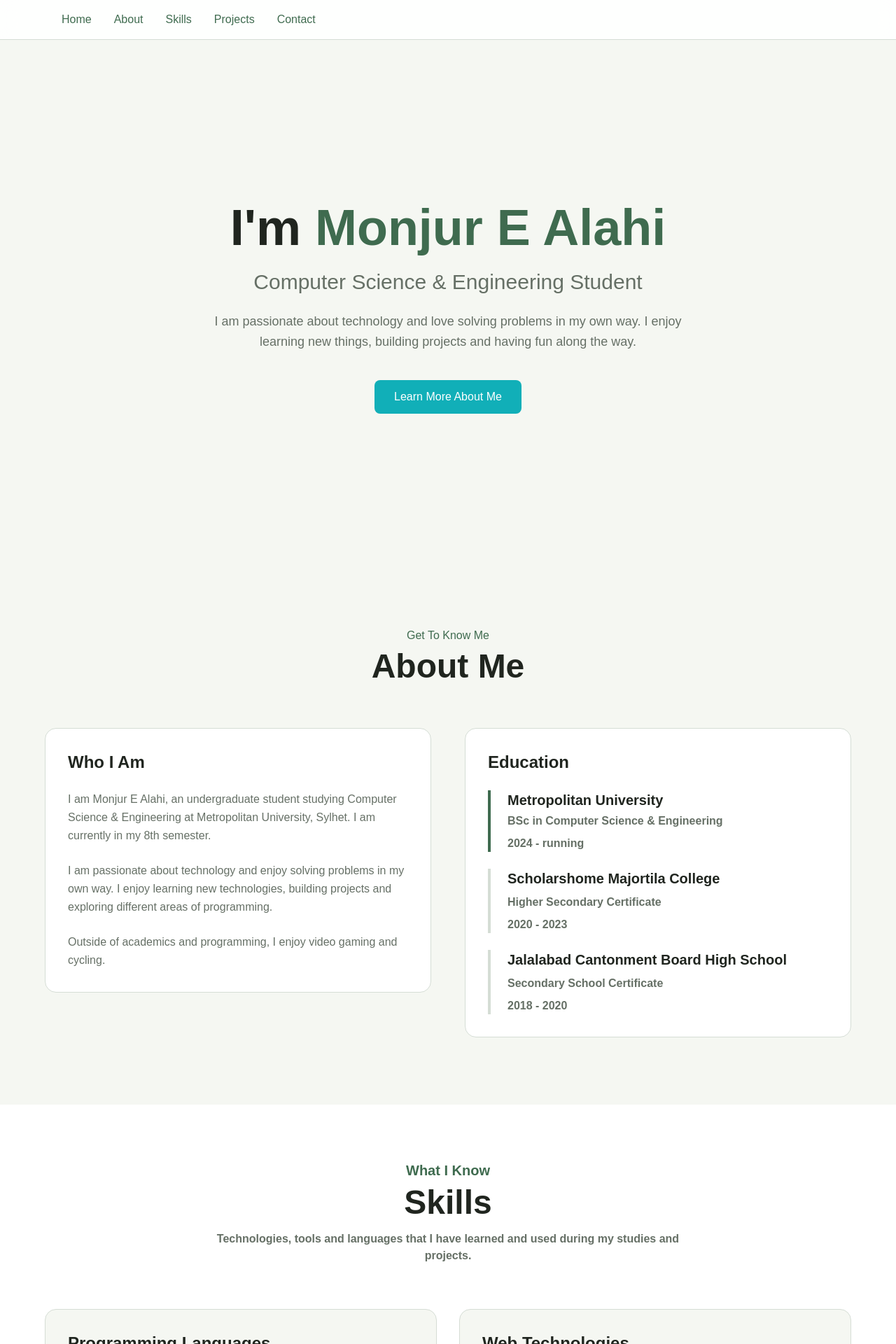
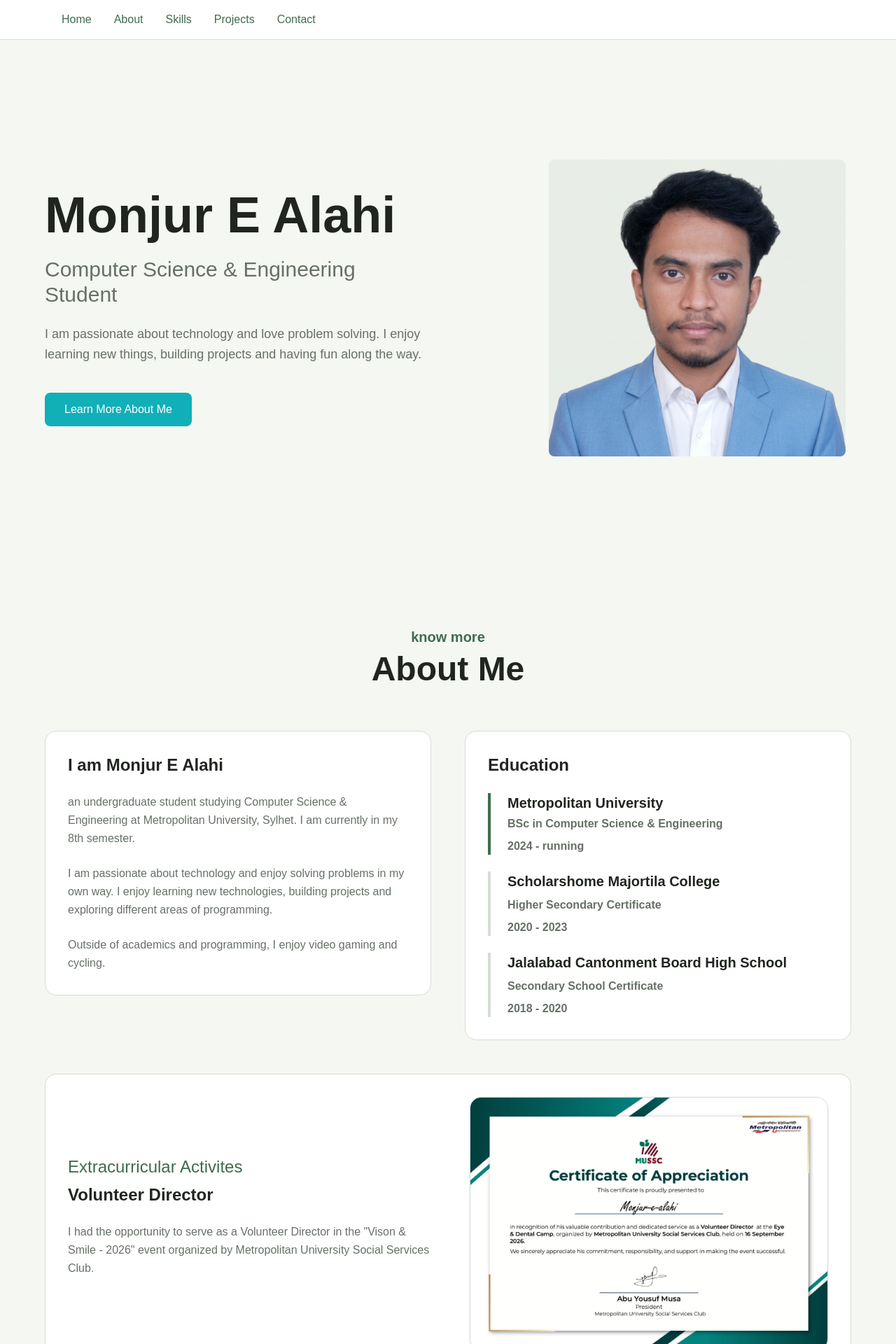
Before and after one commit to Monjur-046/Portfolio, a React app: page / in a window 1280 px wide. Shown: the top 1920 px of the page at 70% size. Built offline with nearby package versions, Linux system fonts and the light colour scheme; the HTML template or start-up script is replaced by a standard one.

Commit message:
Updated Hero, About, Contact, Project, Skills

```diff
--- a/src/components/About.jsx
+++ b/src/components/About.jsx
@@ -1,3 +1,5 @@
+import certificateImage from "../assets/certificate.jpeg"
+
 function About() {
     return (
         <section
@@ -6,10 +8,10 @@ function About() {
         >
             <div className="max-w-6xl mx-auto">
 
-                {/* Section Title */}
+
                 <div className="text-center mb-16">
-                    <p className="text-[#3F6B4F] font-medium mb-2">
-                        Get To Know Me
+                    <p className="text-xl text-[#3F6B4F] font-semibold font-medium mb-2">
+                        know more
                     </p>
 
                    <h2 className="text-4xl md:text-5xl font-bold text-[#20251F]">
@@ -17,17 +19,17 @@ function About() {
                     </h2>
                 </div>
 
-                {/* About Content */}
+
                 <div className="grid md:grid-cols-2 gap-12 items-start">
 
                     {/* Text */}
                     <div className="bg-white border border-[#D5DDD5] rounded-2xl p-8">
                         <h3 className="text-2xl font-semibold text-[#20251F] mb-6">
-                            Who I Am
+                            I am Monjur E Alahi
                         </h3>
 
                         <p className="text-[#667066] leading-relaxed mb-6">
-                            I am Monjur E Alahi, an undergraduate student studying
+                            an undergraduate student studying
                             Computer Science & Engineering at Metropolitan
                             University, Sylhet. I am currently in my 8th semester.
                         </p>
@@ -104,6 +106,39 @@ function About() {
                     </div>
 
                 </div>
+
+                <div className="mt-12 bg-white border border-[#D5DDD5] rounded-2xl p-8">
+                    <div className="grid md:grid-cols-2 gap-10 items-center">
+
+                        <div>
+                            <p className="text-[#3F6B4F] text-2xl font-medium mb-2">
+                                Extracurricular Activites
+                            </p>
+
+                            <h3 className="text-2xl md:text-2xl font-semibold text-[#20251F] mb-6">
+                                Volunteer Director
+                                </h3>
+
+                                <p className="text-[#667066] leading-relaxed mb-5">
+                                    I had the opportunity to serve as a Volunteer Director in the "Vison & Smile - 2026" event organized by Metropolitan University Social Services Club.
+                                </p>
+                                </div>
+
+                                {/*certificate*/}
+
+                                <div className="flex justify-center md:justify-end">
+                                    <div className="w-full max-w-lg overflow-hidden rounded-2xl border border-[#D5DDD5] shadow-sm">
+                                        <img src={certificateImage}
+                                        alt="Certificate for Volunteer Director role"
+                                        className="w-full h-auto object-contain"
+                                        />
+
+
+                                    </div>
+                                </div>
+
+                    </div>
+                </div>
             </div>
         </section>
     );
--- a/src/components/Contact.jsx
+++ b/src/components/Contact.jsx
@@ -8,7 +8,7 @@ function Contact() {
 
                 {/* Section Heading */}
                 <div className="text-center mb-12">
-                    <p className=" text-2xl text-[#3F6B4F] font-medium mb-2">
+                    <p className=" text-2xl text-[#3F6B4F] font-semibold font-medium mb-2">
                         Get In Touch
                     </p>
 
--- a/src/components/Hero.jsx
+++ b/src/components/Hero.jsx
@@ -1,34 +1,35 @@
+import profileImage from "../assets/profile.jpeg";
+
 function Hero() {
     return (
         <section
             id="home"
-            className="min-h-screen flex items-center justify-center px-6 pt-20"
+            className="min-h-screen flex items-center px-6 pt-20"
         >
-            <div className="max-w-4xl mx-auto text-center">
+            <div className="max-w-6xl mx-auto w-full grid md:grid-cols-2 gap-12 items-center">
 
+                {/*My Intro*/}
+                <div className="text-center md:text-left">
 
                     {/* Name */}
                     <h1 className="text-5xl md:text-7xl font-bold text-[#20251F] mb-6">
-                    I'm{" "}
-                    <span className="text-[#3F6B4F]">
+
                             Monjur E Alahi
-                    </span>
+
                     </h1>
 
-                {/* Role */}
                     <h2 className="text-2xl md:text-3xl text-[#667066] mb-6">
                         Computer Science & Engineering Student
                     </h2>
 
-                {/* Introduction */}
-                <p className="text-[#667066] text-lg max-w-2xl mx-auto mb-10 leading-relaxed">
-                    I am passionate about technology and love solving problems in
-                    my own way. I enjoy learning new things, building projects
+
+                    <p className="text-[#667066] text-lg max-w-2xl md:mx-0 mx-auto mb-10 leading-relaxed">
+                        I am passionate about technology and love problem solving. I enjoy learning new things, building projects
                         and having fun along the way.
                     </p>
 
                     {/* Buttons */}
-                <div className="flex flex-col sm:flex-row justify-center gap-4">
+                    <div className="flex flex-col sm:flex-row justify-center md:justify-start gap-4">
 
                         <a
                             href="#about"
@@ -42,8 +43,21 @@ function Hero() {
                             className="px-7 py-3 bg-[#3F6B4F] hover:bg-[#345A42] text-white rounded-lg font-medium transition"
                         >
                             Contact Me
-                    </a>*/}
+                        </a> */}
 
+                    </div>
+
+                </div>
+
+                {/*Profile Picture */}
+                <div className="flex justify-center md:justify-end">
+                    <div className="relative">
+                        <img
+                            src={profileImage}
+                            alt="Monjur E Alahi"
+                            className="w-90 h-90 md:w-110 md:h-110 object-cover rounded-2xl shadow-x1 border-8 border-[#F5F7F2]"
+                        />
+                    </div>
                 </div>
 
             </div>
--- a/src/components/Projects.jsx
+++ b/src/components/Projects.jsx
@@ -9,7 +9,7 @@ function Projects() {
                 {/* Section Heading */}
                 <div className="text-center mb-12">
                     <p className="text-xl text-[#3F6B4F] font-medium font-semibold mb-1">
-                        My Work
+                        Projects I have done
                     </p>
 
                     <h2 className="text-5xl md:text-5xl font-bold text-[#20251F]">
@@ -17,7 +17,7 @@ function Projects() {
                     </h2>
 
                     <p className="text-xl text-[#667066] font-medium mt-2">
-                        Here are some of the projects I have worked on.
+                        Here are some of the projects I have worked on and some projects are under development
                     </p>
                 </div>
 
--- a/src/components/Skills.jsx
+++ b/src/components/Skills.jsx
@@ -9,7 +9,7 @@ function Skills() {
                 {/* Section Heading */}
                 <div className="text-center mb-16">
                     <p className=" text-xl text-[#3F6B4F] font-semibold  mb-2">
-                        What I Know
+                        I always learn new things
                     </p>
 
                     <h2 className="text-5xl md:text-5xl font-bold text-[#20251F]">
```
Also changed, not shown: src/assets/certificate.jpeg (added). Lines whose indentation alone changed are shown as unchanged.
